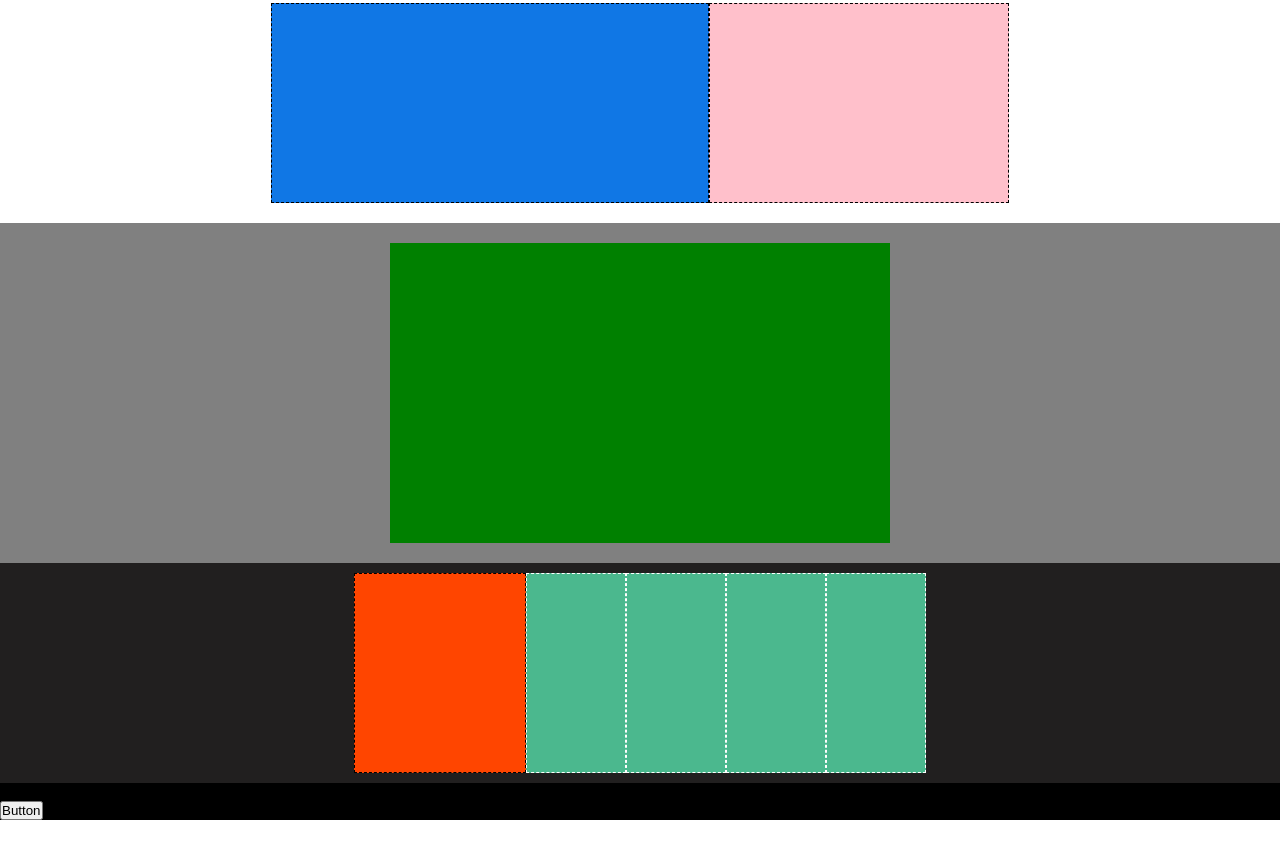
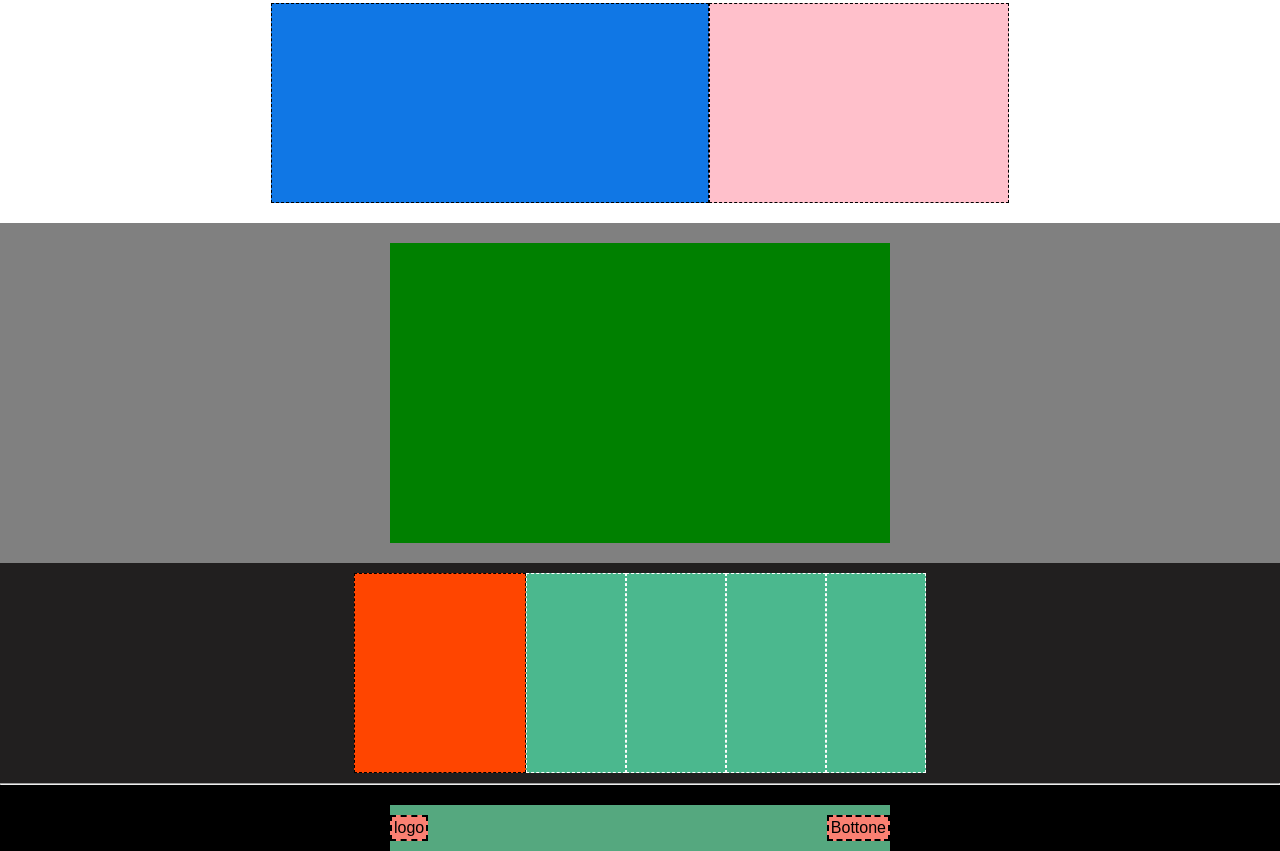
Before and after one commit to EnricoCirilli/htmlcss-struttura-discord, a plain HTML site: page index.html in a window 1280 px wide. Shown: the part 777-1628 px from the top of the page. Before the commit the page ends 1597 px from the top, so only its background shows below. Drawn offline with Linux system fonts and the light colour scheme.

Commit message:
add: footer

```diff
--- a/css/style.css
+++ b/css/style.css
@@ -183,5 +183,30 @@ a{
 /* FOOTER */
 .footer{
     background-color: black;
+    min-height: 50px;
+    padding-top: 20px;
+    padding-left: 20px;
+    padding-right: 20px;
+    display: flex;
+    justify-content: center;
 
+    }
+.box-footer{
+    background-color: rgb(85, 168, 127);
+    padding-top: 10px;
+    padding-bottom: 10px;
+    min-height: 20px;
+    width: 500px;
+    display: flex;
+    justify-content:space-between
 }
+.logo-footer{
+    background-color: salmon;
+    border: 2px dashed black;
+    padding: 2px;
+}
+.btn-footer{
+    background-color: salmon;
+    border: 2px dashed black;
+    padding: 2px;
+}
--- a/index.html
+++ b/index.html
@@ -82,17 +82,18 @@
             <!-- /SECTION-6 -->
        </main>
        <!-- /MAIN -->
+       <hr>
        <!-- FOOTER -->
        <footer class="footer">
-            <div class="logo-footer">
-                <span>logo</span>
-                <img src="#" alt="">
+            <div class="box-footer">
+                <div class="logo-footer">
+                    logo
+                </div>
+                <div class="btn-footer">
+                    Bottone
+                </div>
             </div>
-            <div class="btn-footer">
-                <button>Button</button>
-            </div>
-
-       </footer>
+        </footer>
        <!-- FOOTER -->
 
 
```
